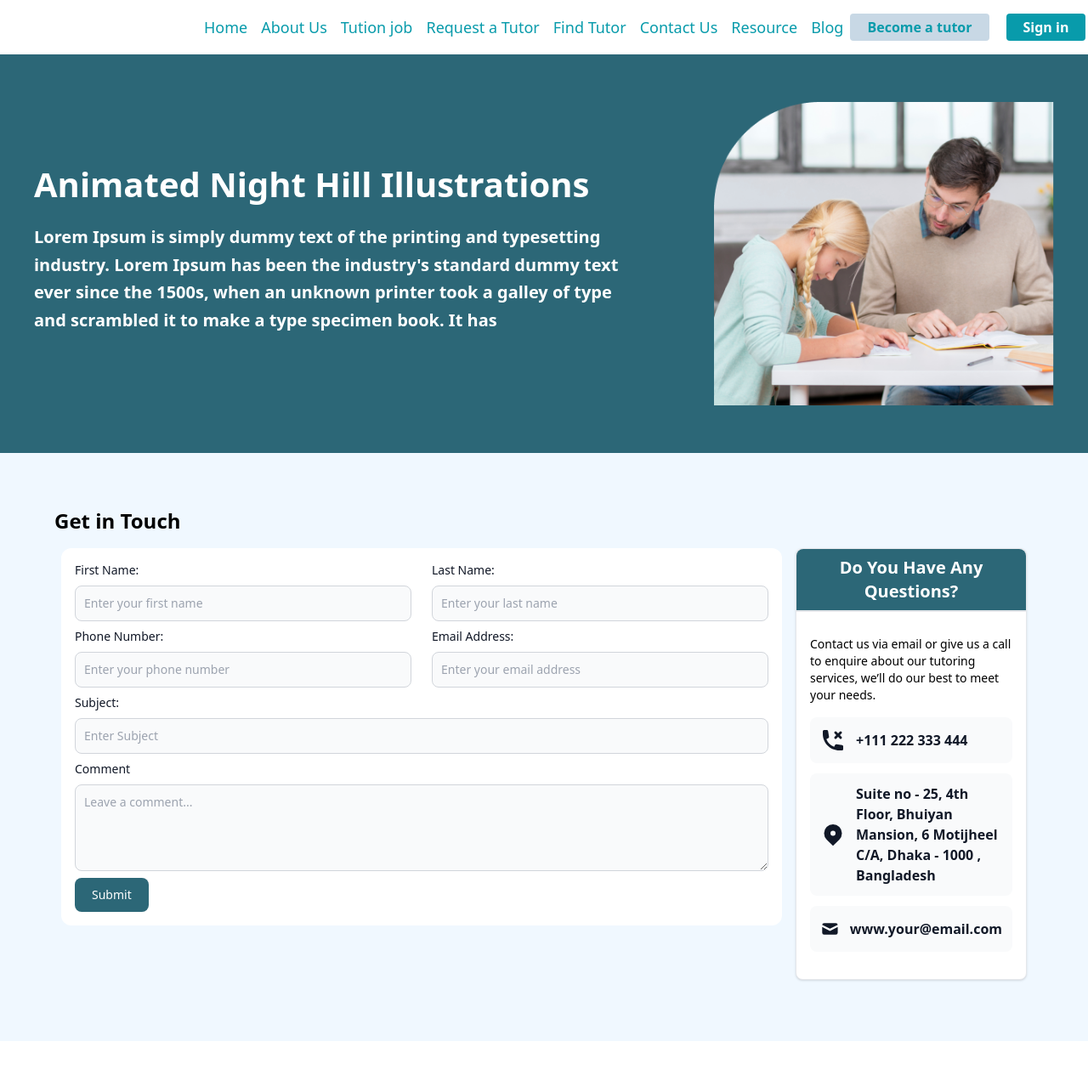
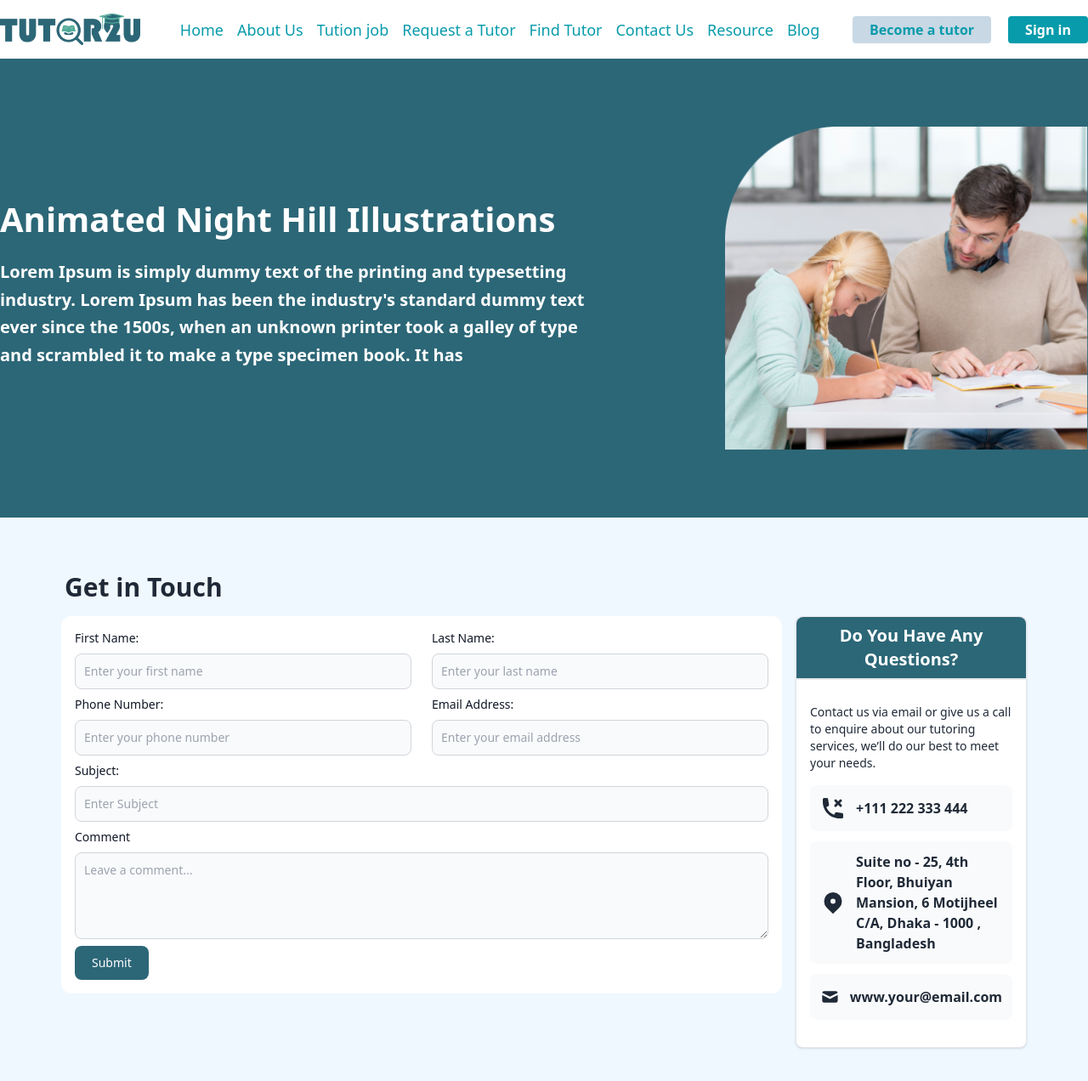
Before and after one commit to krazytofayel/tutor2u, a React (Vite) app: page /contact_us in a window 1280 px wide. Shown: the top 1272 px of the page at 85% size. Before the commit the page ends 1225 px from the top, so only its background shows below. Built offline with nearby package versions, Linux system fonts and the light colour scheme; the HTML template or start-up script is replaced by a standard one.

Commit message:
contact us check done

```diff
--- a/src/Components/Pages/ContactUs/ContactUs.jsx
+++ b/src/Components/Pages/ContactUs/ContactUs.jsx
@@ -26,22 +26,22 @@ const ContactUs = () => {
 
   return (
     <>
-       <div className={`z-10 container-xl mx-auto xl:px-56 ${navfix ? ' top-0 h-[6%] w-full fixed bg-white ' : ''}`} >
+       <div className={`z-10  ${navfix ? ' top-0 h-[12%] w-full fixed bg-white ' : ''}`} >
         <Navbars className='relative ' />
 
       </div>
 
 
       <section className="ContactUs_Top_Banner bg-[#2C6777]">
-        <div className="container px-5 py-10 lg:py-14 md:py-10  mx-auto ">
-          <div className=" mx-auto flex flex-wrap px-5 md:flex-row flex-col items-center">
+        <div className="container mx-auto py-20 ">
+          <div className=" mx-auto flex flex-wrap  md:flex-row flex-col items-center">
             <div className="xl:w-4/6 lg:w-2/4 md:w-1/2 w-full lg:pr-10 lg:py-6 mb-6 lg:mb-0 md:pr-5">
               <div className="xl:w-[45rem]">
-                <h1 className="text-white text-[24px] xl:text-[40px] lg:text-[36px] md:text-[27px] title-font font-bold mb-4 ">
+                <h1 className="text-white text-center md:text-start text-[24px] xl:text-[40px] lg:text-[36px] md:text-[27px] title-font font-bold mb-4 ">
                   Animated Night Hill Illustrations
                 </h1>
 
-                <p className="leading-relaxed xl:text-[20px] text-lg text-white mb-4 lg:font-semibold md:font-semibold font-normal">
+                <p className="leading-relaxed text-center md:text-start xl:text-[20px] text-lg text-white mb-4 lg:font-semibold md:font-semibold font-normal">
                   Lorem Ipsum is simply dummy text of the printing and typesetting industry. Lorem
                   Ipsum has been the industry's standard dummy text ever since the 1500s, when an
                   unknown printer took a galley of type and scrambled it to make a type specimen book.
@@ -50,7 +50,7 @@ const ContactUs = () => {
               </div>
             </div>
 
-            <div className=" xl:w-2/6 lg:w-2/4  md:w-1/2 w-full lg:h-auto h-auto object-cover object-center">
+            <div className=" xl:w-2/6 lg:w-2/4  md:w-1/2 w-full lg:h-auto h-auto object-cover object-center flex justify-center md:justify-end">
               <img alt="Top-Banner-Side-Image" className=" " src={aboutsideimg} />
             </div>
           </div>
@@ -64,7 +64,7 @@ const ContactUs = () => {
           <div className="container mx-auto">
 
 
-            <h3 className="text-2xl font-bold mb-2">Get in Touch</h3>
+            <h3 className="text-2xl lg:text-3xl text-gray-800 font-bold mb-2 mx-3">Get in Touch</h3>
             <div className="grid grid-cols-12 gap-4  p-2">
 
               <div className="col-span-12 lg:col-span-9 mb-6 lg:mb-0">
@@ -142,33 +142,33 @@ const ContactUs = () => {
               <div className="col-span-12 lg:col-span-3 ">
 
                 <div>
-                  <div className=" w-auto  bg-white border border-gray-200 rounded-lg shadow dark:bg-gray-800 dark:border-gray-700">
+                  <div className=" w-auto  bg-white border border-gray-200 rounded-lg shadow  ">
 
-                    <h5 className="mb-3 p-2 text-base font-semibold bg-[#2c6777] text-white text-center  rounded-t-lg  border-b-2 w-full md:text-xl dark:text-white">
+                    <h5 className="mb-3 p-2 text-base font-semibold bg-[#2c6777] text-white text-center  rounded-t-lg  border-b-2 w-full md:text-xl ">
                       Do You Have Any Questions?
                     </h5>
 
 
                     <div className="p-4 ">
 
-                      <p className="text-sm font-normal text-black dark:text-gray-400">Contact us via email or give us a call to enquire about our tutoring services, we’ll do our best to meet your needs.</p>
+                      <p className="text-sm font-normal text-gray-800 ">Contact us via email or give us a call to enquire about our tutoring services, we’ll do our best to meet your needs.</p>
                       <ul className="my-4 space-y-3">
 
                         <li>
-                          <a href="#" className="flex items-center p-3 text-base font-bold text-gray-900 rounded-lg bg-gray-50 hover:bg-gray-100 group hover:shadow dark:bg-gray-600 dark:hover:bg-gray-500 dark:text-white">
+                          <a href="#" className="flex items-center p-3 text-base font-bold text-gray-800 rounded-lg bg-gray-50 hover:bg-gray-100 group hover:shadow ">
                             <HiPhoneMissedCall fontSize={30} />
                             <span className="flex-1 ml-3 whitespace-wrap">+111 222 333 444</span>
                           </a>
                         </li>
                         <li>
-                          <a href="#" className="flex items-center p-3 text-base font-bold text-gray-900 rounded-lg bg-gray-50 hover:bg-gray-100 group hover:shadow dark:bg-gray-600 dark:hover:bg-gray-500 dark:text-white">
+                          <a href="#" className="flex items-center p-3 text-base font-bold text-gray-800 rounded-lg bg-gray-50 hover:bg-gray-100 group hover:shadow ">
                             <HiLocationMarker fontSize={30} />
                             <span className="flex-1 ml-3 whitespace-wrap">Suite no - 25, 4th Floor, Bhuiyan Mansion, 6 Motijheel C/A,
                               Dhaka - 1000 , Bangladesh</span>
                           </a>
                         </li>
                         <li>
-                          <a href="#" className="flex items-center p-3 text-base font-bold text-gray-900 rounded-lg bg-gray-50 hover:bg-gray-100 group hover:shadow dark:bg-gray-600 dark:hover:bg-gray-500 dark:text-white">
+                          <a href="#" className="flex items-center p-3 text-base font-bold text-gray-800 rounded-lg bg-gray-50 hover:bg-gray-100 group hover:shadow dark:bg-gray-600 dark:hover:bg-gray-500 dark:text-white">
                             <HiMail fontSize={30} />
                             <span className="flex-1 ml-3  whitespace-wrap">www.your@email.com</span>
                           </a>
```
